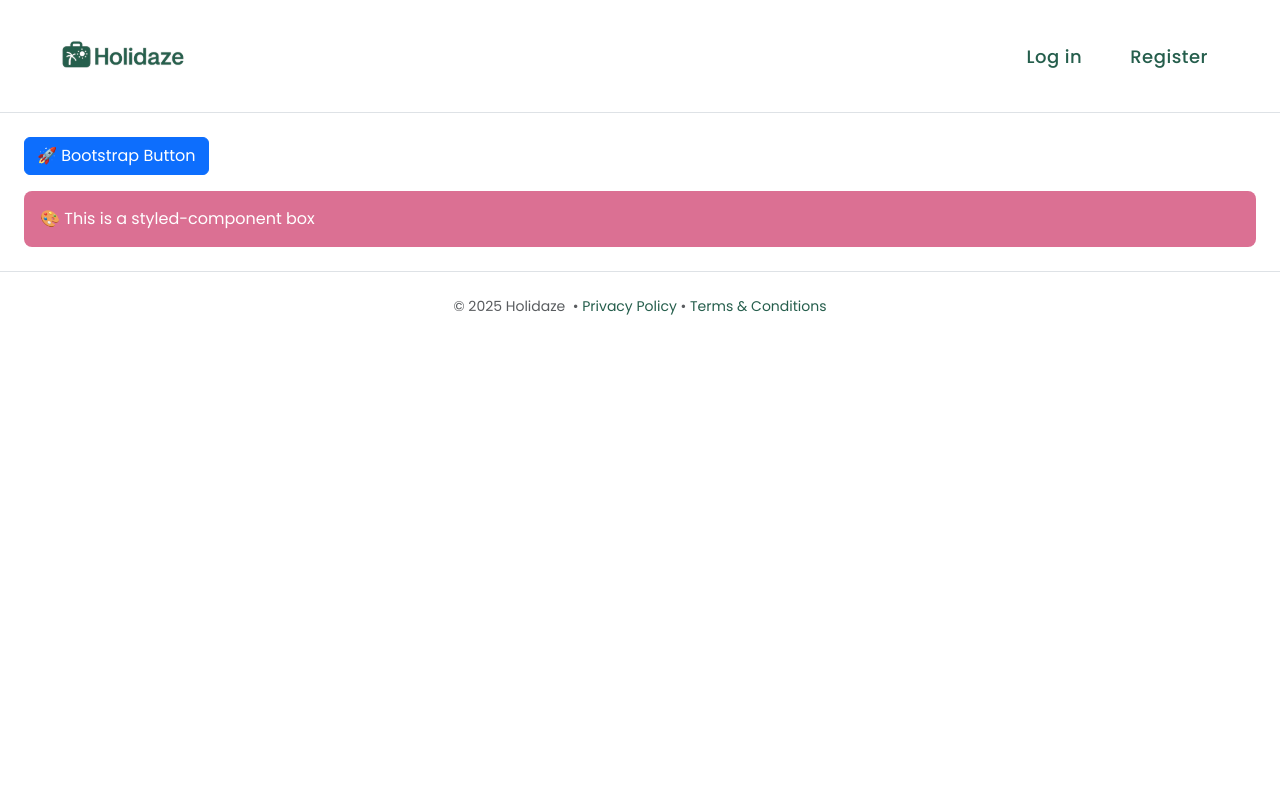
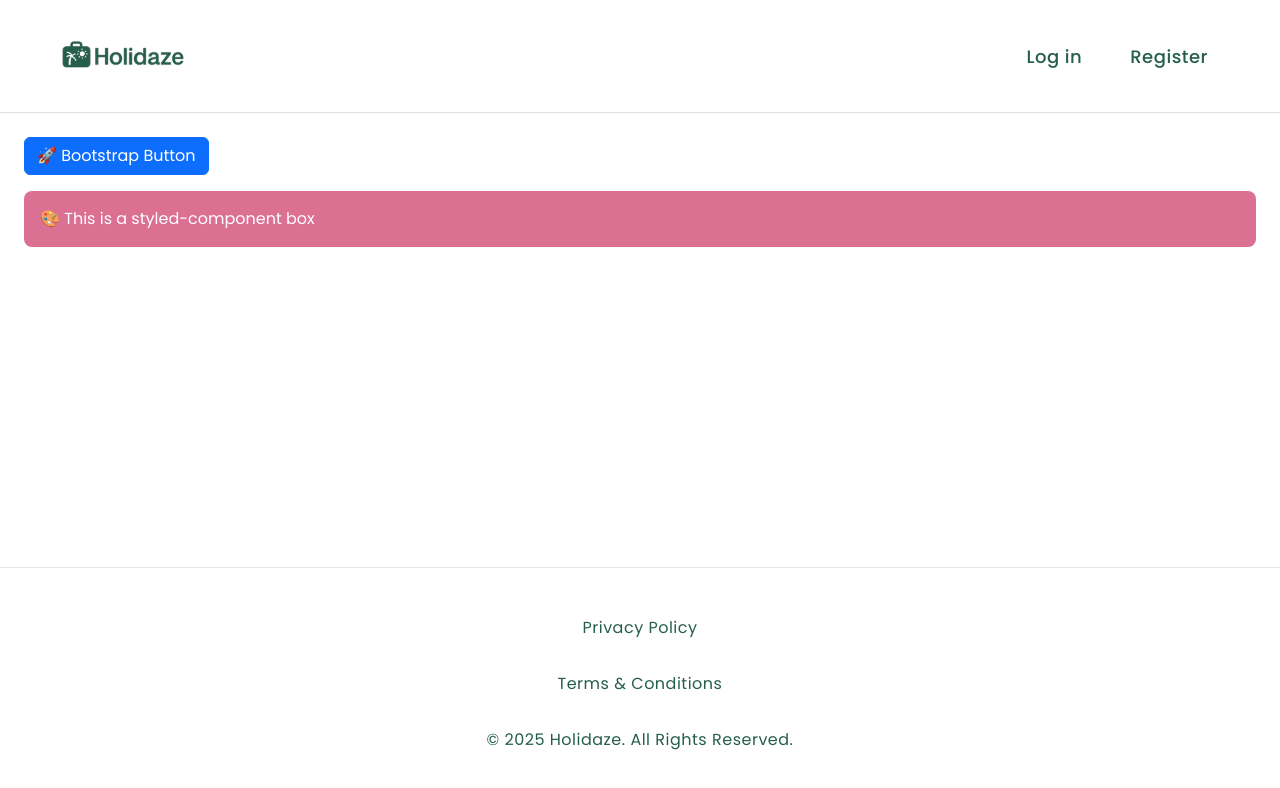
Before and after one commit to Asora7/holidaze, a React (Vite) app: page / in a window 1280 px wide. Shown: the top 788 px of the page. Built offline with nearby package versions, Linux system fonts and the light colour scheme.

Commit message:
feat(footer): add styled Footer component matching Figma

```diff
--- a/src/App.tsx
+++ b/src/App.tsx
@@ -5,12 +5,16 @@ import Home from './pages/Home'
 
 export default function App() {
   return (
-    <>
+    // full-view height, column flex so footer stays at bottom
+    <div className="d-flex flex-column min-vh-100">
       <Navbar />
-      <main className="min-h-[80vh]">
+
+      {/* flex-grow keeps footer pushed to bottom */}
+      <main className="flex-grow-1">
         <Home />
       </main>
+
       <Footer />
-    </>
+    </div>
   )
 }
--- a/src/components/Footer.tsx
+++ b/src/components/Footer.tsx
@@ -1,23 +1,52 @@
 // src/components/Footer.tsx
-import styled from 'styled-components';
+import styled from 'styled-components'
 
+/**
+ * 1px light gray top border, white background,
+ * padding: 2rem 0 for extra vertical breathing space
+ */
+const FooterContainer = styled.footer`
+  background: #ffffff;
+  border-top: 1px solid #e6e6e6;
+  padding: 3rem 0;
+
+  /* center everything and stack vertically */
+  display: flex;
+  flex-direction: column;
+  align-items: center;
+  gap: 2rem; /* bump from 0.5rem → 1rem */
+`
+
+/** Links: Poppins 16px, 400, 0.5px tracking, primary green */
 const FooterLink = styled.a`
-  color: #255E4C;
+  font-family: var(--font-sans);
+  font-size: 16px;
+  font-weight: 400;
+  letter-spacing: 0.5px;
+  color: var(--bs-primary);
   text-decoration: none;
+
   &:hover {
-    color: #1E473F;
+    color: #1e473f;
   }
-`;
+`
+
+/** Copyright text: same body-text style */
+const FooterText = styled.p`
+  font-family: var(--font-sans);
+  font-size: 16px;
+  font-weight: 400;
+  letter-spacing: 0.5px;
+  color: var(--bs-primary);
+  margin: 0;
+`
 
 export default function Footer() {
   return (
-    <footer className="bg-white border-top py-4 mt-auto">
-      <div className="container text-center small text-muted">
-        © 2025 Holidaze &nbsp;•&nbsp;
-        <FooterLink href="#">Privacy Policy</FooterLink>
-        &nbsp;•&nbsp;
-        <FooterLink href="#">Terms & Conditions</FooterLink>
-      </div>
-    </footer>
-  );
+    <FooterContainer>
+      <FooterLink href="#">Privacy Policy</FooterLink>
+      <FooterLink href="#">Terms &amp; Conditions</FooterLink>
+      <FooterText>© 2025 Holidaze. All Rights Reserved.</FooterText>
+    </FooterContainer>
+  )
 }
```
